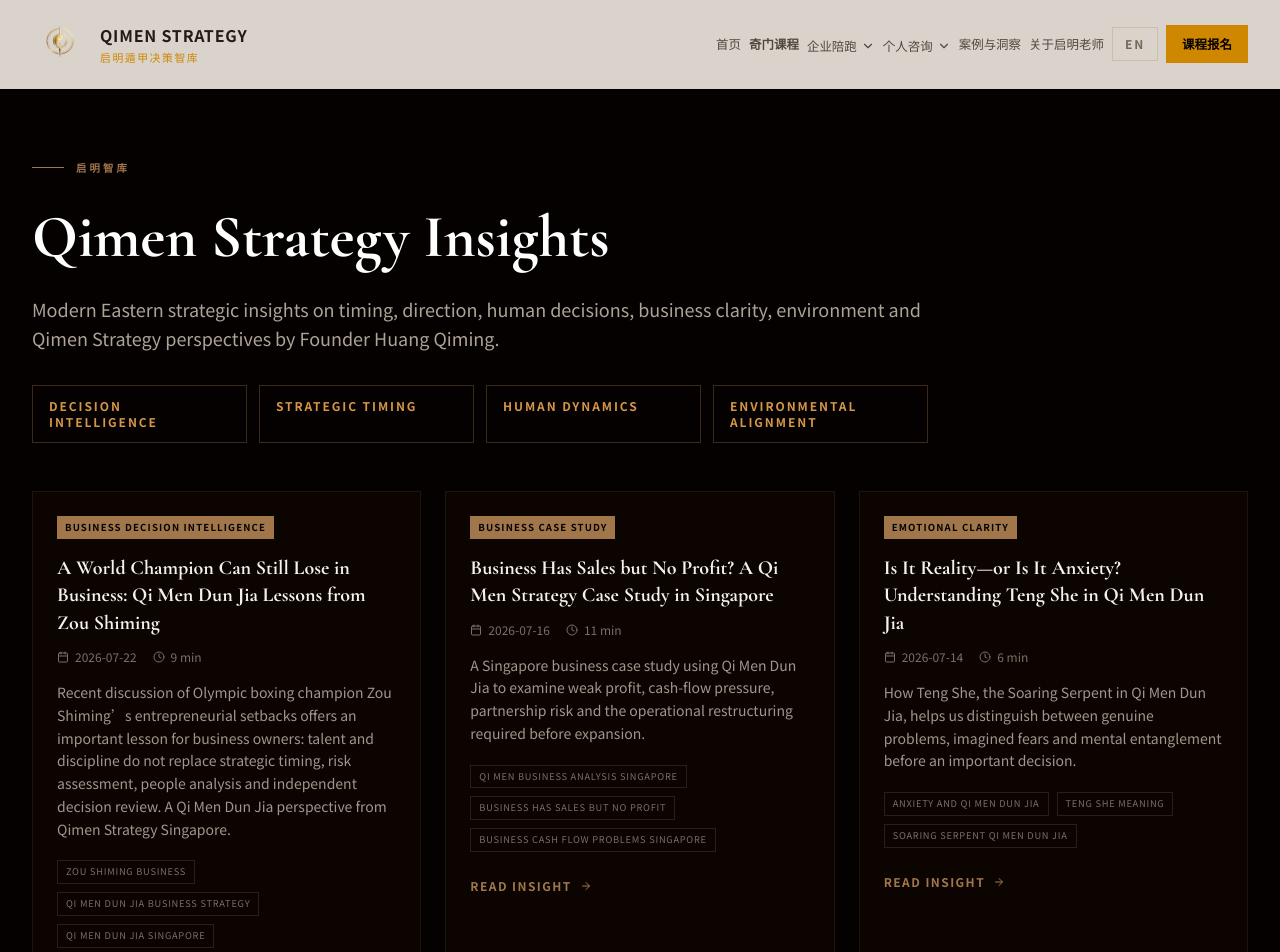
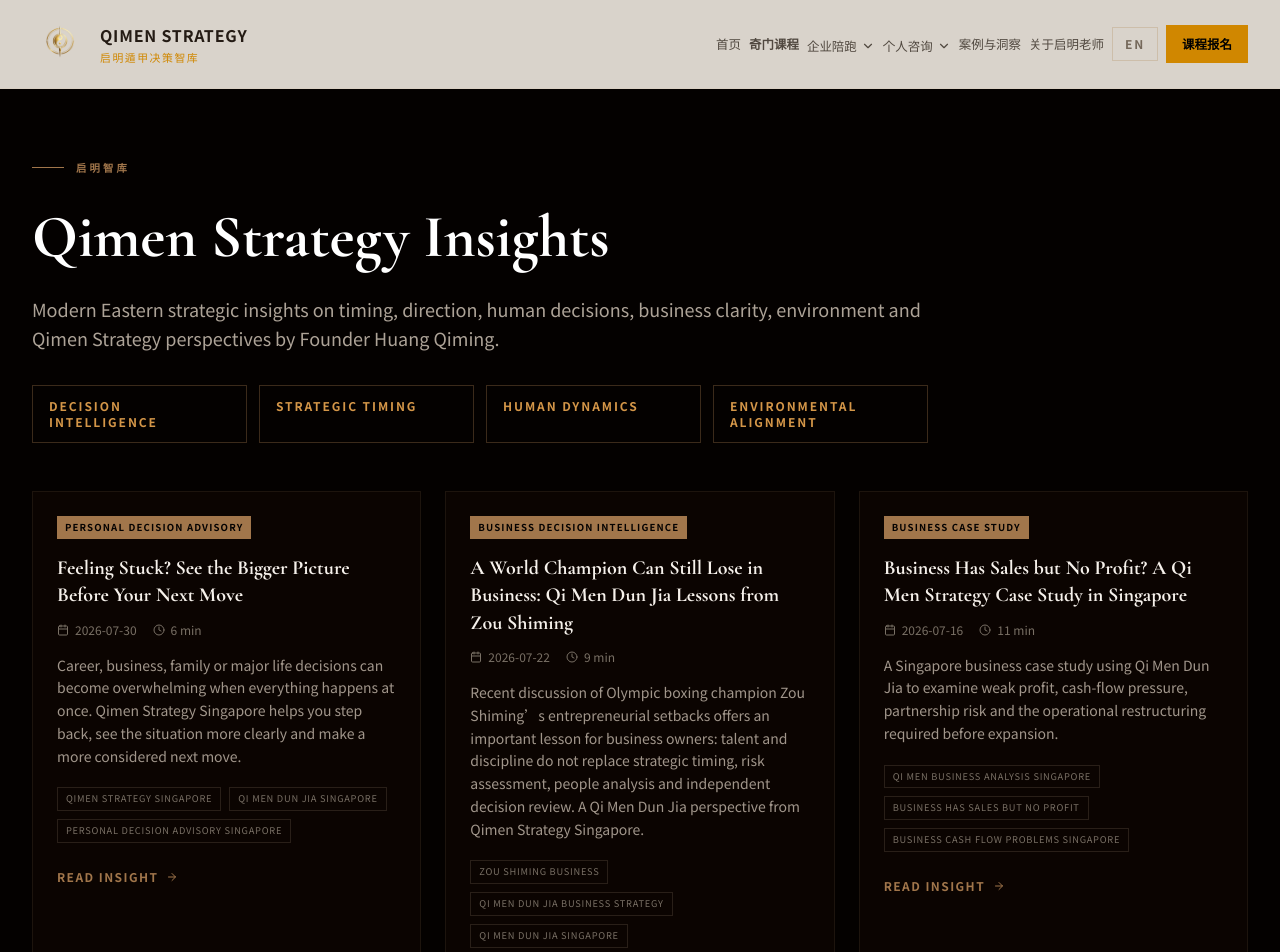
Before and after one commit to BODHIWONG/qmfeng-website, a Next.js app: page /insights in a window 1280 px wide. Shown: the top 952 px of the page. Built offline with nearby package versions, Linux system fonts and the light colour scheme.

Commit message:
add life crossroads decision advisory insight
Publish a conversion-focused English insight for major life crossroads, with Insights routing and sitemap integration.

```diff
--- a/app/insights/[slug]/page.tsx
+++ b/app/insights/[slug]/page.tsx
@@ -18,6 +18,7 @@ import { spaceEnergyBlogPosts, getSpaceEnergyBlogPost } from "@/lib/space-energy
 import { executiveWellnessPosts, getExecutiveWellnessPost } from "@/lib/executive-wellness-posts";
 import { qimenStrategyPositioningPosts, getQimenStrategyPositioningPost } from "@/lib/qimen-strategy-positioning-post";
 import { qimenWuweiStrategyPosts, getQimenWuweiStrategyPost } from "@/lib/qimen-wuwei-strategy-post";
+import { qimenLifeCrossroadsDecisionAdvisoryPosts, getQimenLifeCrossroadsDecisionAdvisoryPost } from "@/lib/qimen-life-crossroads-decision-advisory-post";
 import { applyInsightPostOverrides } from "@/lib/insights-overrides";
 import Navbar from "@/components/navbar";
 import Footer from "@/components/footer";
@@ -29,6 +30,7 @@ type InsightDetailProps = {
 const businessCaseStudySlug = "business-sales-no-profit-qimen-strategy-singapore";
 
 const allDynamicPosts = [
+  ...qimenLifeCrossroadsDecisionAdvisoryPosts,
   ...zouShimingBusinessDecisionPosts,
   ...qimenBusinessCaseStudyPosts,
   ...qimenEmotionalClarityPosts,
@@ -50,6 +52,7 @@ const allDynamicPosts = [
 
 function findPost(slug: string) {
   const post =
+    getQimenLifeCrossroadsDecisionAdvisoryPost(slug) ??
     getZouShimingBusinessDecisionPost(slug) ??
     getQimenBusinessCaseStudyPost(slug) ??
     getQimenEmotionalClarityPost(slug) ??
--- a/app/insights/page.tsx
+++ b/app/insights/page.tsx
@@ -20,9 +20,11 @@ import { qimenStrategyPositioningPosts } from "@/lib/qimen-strategy-positioning-
 import { qimenStrategyDecisionIntelligencePosts } from "@/lib/qimen-strategy-decision-intelligence-post";
 import { qimenStrategyModernDecisionMakingPosts } from "@/lib/qimen-strategy-modern-decision-making-post";
 import { qimenWuweiStrategyPosts } from "@/lib/qimen-wuwei-strategy-post";
+import { qimenLifeCrossroadsDecisionAdvisoryPosts } from "@/lib/qimen-life-crossroads-decision-advisory-post";
 import { applyInsightPostOverrides } from "@/lib/insights-overrides";
 
 const allPosts = [
+  ...qimenLifeCrossroadsDecisionAdvisoryPosts,
   ...zouShimingBusinessDecisionPosts,
   ...qimenBusinessCaseStudyPosts,
   ...qimenEmotionalClarityPosts,
--- a/app/sitemap.ts
+++ b/app/sitemap.ts
@@ -14,6 +14,7 @@ import { qimenStrategyPositioningPosts } from "@/lib/qimen-strategy-positioning-
 import { qimenStrategyDecisionIntelligencePosts } from "@/lib/qimen-strategy-decision-intelligence-post";
 import { qimenStrategyModernDecisionMakingPosts } from "@/lib/qimen-strategy-modern-decision-making-post";
 import { qimenWuweiStrategyPosts } from "@/lib/qimen-wuwei-strategy-post";
+import { qimenLifeCrossroadsDecisionAdvisoryPosts } from "@/lib/qimen-life-crossroads-decision-advisory-post";
 import { applyInsightPostOverrides } from "@/lib/insights-overrides";
 
 const baseUrl = "https://www.qmfeng.com";
@@ -37,6 +38,7 @@ const corePages = [
 ];
 
 const allPosts = [
+  ...qimenLifeCrossroadsDecisionAdvisoryPosts,
   ...zouShimingBusinessDecisionPosts,
   ...qimenBusinessCaseStudyPosts,
   ...qimenEmotionalClarityPosts,
--- /dev/null
+++ b/lib/qimen-life-crossroads-decision-advisory-post.ts
@@ -0,0 +1,78 @@
+import type { InsightPost } from "@/lib/insights-data";
+
+export const qimenLifeCrossroadsDecisionAdvisoryPosts: InsightPost[] = [
+  {
+    slug: "feeling-stuck-life-crossroads-qimen-decision-advisory-singapore",
+    title: "Feeling Stuck? See the Bigger Picture Before Your Next Move",
+    excerpt:
+      "Career, business, family or major life decisions can become overwhelming when everything happens at once. Qimen Strategy Singapore helps you step back, see the situation more clearly and make a more considered next move.",
+    date: "2026-07-30",
+    readTime: "6 min",
+    category: "Personal Decision Advisory",
+    keywords: [
+      "Qimen Strategy Singapore",
+      "Qi Men Dun Jia Singapore",
+      "Personal Decision Advisory Singapore",
+      "Life Transition Singapore",
+      "Career Direction Singapore",
+      "Business Decision Singapore",
+      "Personal Life Decisions Singapore",
+      "Major Life Decisions",
+      "Strategic Decision Advisory",
+      "启明遁甲",
+    ],
+    paragraphs: [
+      "> When life becomes complicated, clarity matters more than rushing into a decision.",
+      "From our 20s through our 60s, every stage of life comes with different responsibilities, pressures and important choices.",
+      "You may be thinking about your career, business, marriage, family, finances, property, relocation or simply what the next chapter of life should look like.",
+      "Sometimes several of these questions arrive at the same time.",
+      "Your career is not moving. Your business is under pressure. A relationship feels uncertain. A family responsibility has changed. An opportunity is in front of you, but you are worried about making the wrong move.",
+      "And one question keeps coming back: What should I do next?",
+      "## Sometimes, the problem is not that you have no options",
+      "It may simply be that you are too close to the situation to see them clearly.",
+      "Should you stay or leave? Continue or stop? Act now or wait? Trust this person or step back? Push harder or change direction?",
+      "These are not small questions when the decision involves your career, business, relationship, money, family or future.",
+      "Pressure can make us feel that we must decide immediately. But an important decision should not be driven only by fear, frustration or impulse.",
+      "Sometimes, the first useful step is to pause, step back and look at the whole situation again.",
+      "> When the situation becomes clearer, the decision often becomes clearer too.",
+      "## How Qimen Strategy supports important decisions",
+      "At Qimen Strategy · 启明遁甲 in Singapore, we apply Qi Men Dun Jia to practical, real-life decision situations.",
+      "Our role is not to make your decision for you, and it is not simply to label something as good or bad.",
+      "We look at the wider situation: what is really happening, what factors are influencing the outcome, what options are available, what risks may not yet be obvious, whether the timing is supportive, and what should be prioritised first.",
+      "A consultation may help you explore questions such as:",
+      "- Is this the right time to change job, start something new or make a major move?",
+      "- Should I continue investing in this business, partnership or direction?",
+      "- What should I pay attention to before making a relationship or family decision?",
+      "- Which option carries stronger potential, and where are the hidden risks?",
+      "- What is the most practical next step from where I am now?",
+      "By combining Qi Men Dun Jia analysis with your actual circumstances, we help organise a complicated situation into something you can examine more clearly.",
+      "The purpose is not to create dependency. It is to help you regain perspective before making a decision that matters.",
+      "## You do not have to wait until everything falls apart",
+      "Many people only seek help when a problem has already become serious.",
+      "But often, there are signs much earlier: work feels increasingly draining, business performance has changed, communication in a relationship is breaking down, a partnership no longer feels right, or you simply feel that your current direction is no longer working.",
+      "You do not need to have all the answers before asking for a consultation.",
+      "You only need to recognise that something in your situation needs greater clarity.",
+      "## A difficult chapter is not the whole story",
+      "One setback does not define your career. One difficult business period does not define your future. One relationship challenge does not mean there is no way forward.",
+      "When we are under pressure, the problem in front of us can start to feel like the whole picture.",
+      "But once the situation is broken down, we may discover that some things can be changed, some can be managed, some require better timing, and some may simply need a different direction.",
+      "Life is not about making the perfect decision every time.",
+      "It is also about recognising when something is no longer working, learning from it and having the courage to adjust your direction.",
+      "For challenges involving significant emotional or mental-health distress, professional support can also be important. Decision advisory is best used as one part of a wider support system, not as a replacement for qualified healthcare or counselling.",
+      "## When the decision matters, take time to see clearly",
+      "Qimen Strategy supports individuals, entrepreneurs and business owners facing important decisions and periods of transition.",
+      "Our advisory work may cover career direction, business and entrepreneurship, partnerships, relationships and marriage, family matters, property and relocation, and other major life choices.",
+      "We cannot walk your life journey for you, and we do not promise that one consultation can make every problem disappear.",
+      "What we hope to provide is practical: a place to pause, organise the situation, understand the choices in front of you and consider your next move with greater clarity.",
+      "> More clarity, less confusion. More perspective, less impulsiveness. More options, and greater confidence to move forward.",
+      "If our work can help someone see a way forward at an important moment in life, then what we do is about more than a consultation.",
+      "It is about helping people make better decisions when those decisions matter most.",
+      "LINK:Explore Personal Strategic Decision Advisory|/personal-advisory",
+      "📩 Start with one question: This is my current situation. What should I pay attention to before I decide?",
+    ],
+  },
+];
+
+export function getQimenLifeCrossroadsDecisionAdvisoryPost(slug: string) {
+  return qimenLifeCrossroadsDecisionAdvisoryPosts.find((post) => post.slug === slug);
+}
```
